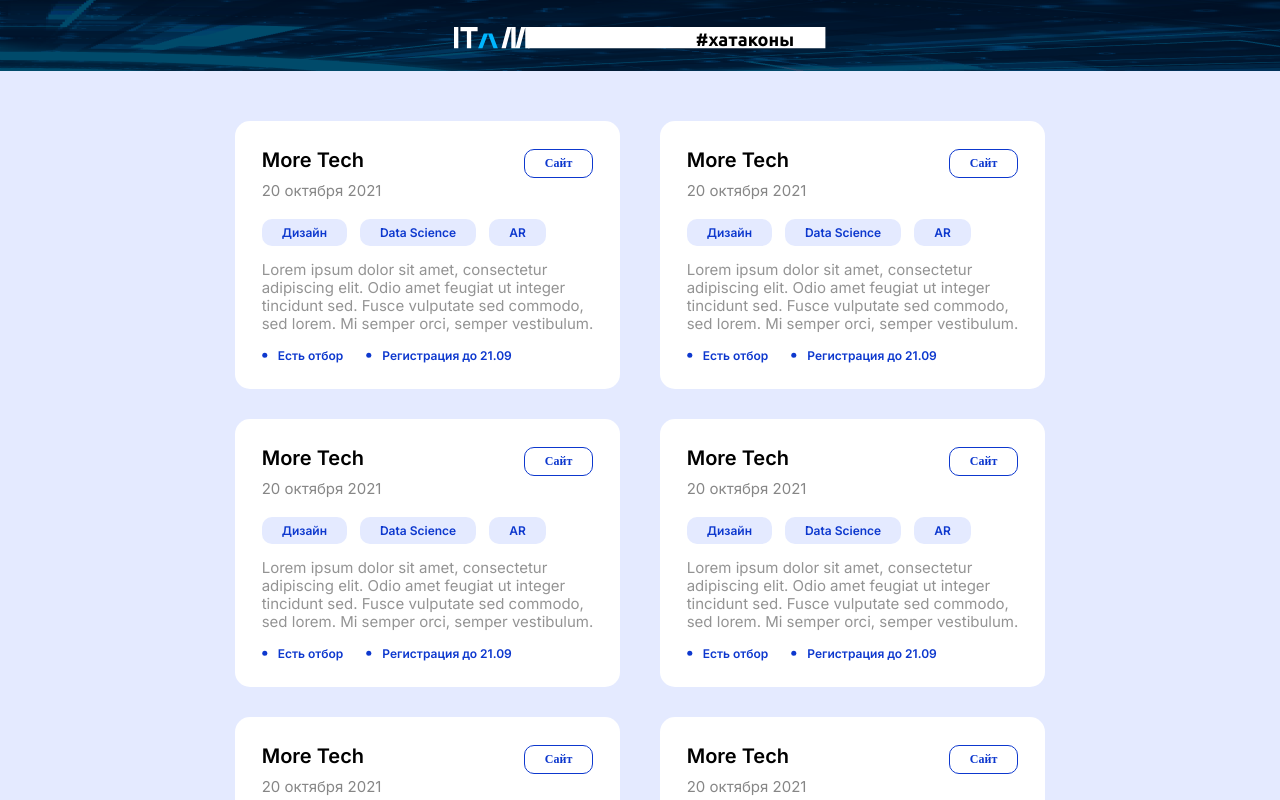
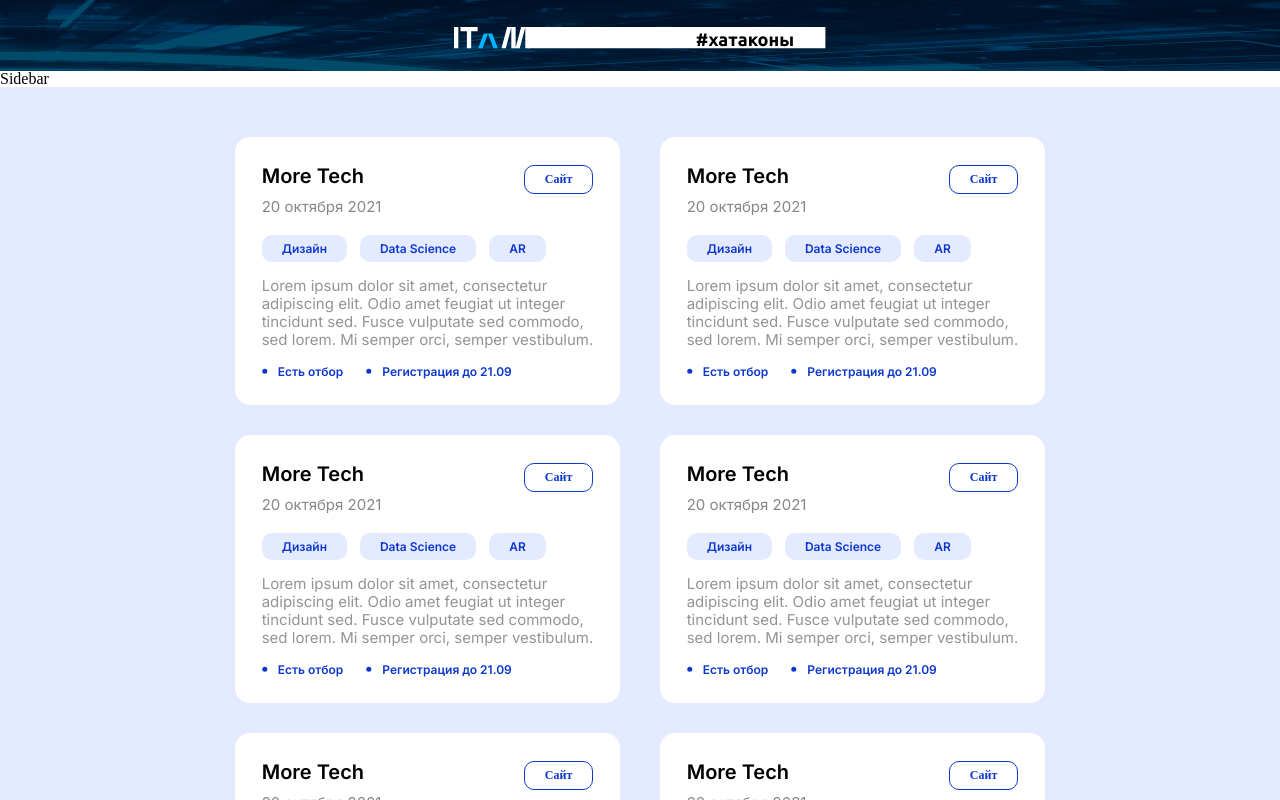
Before and after one commit to yaroslavbabii2023/react-vite, a React (Vite) app: page / in a window 1280 px wide. Shown: the top 800 px of the page. Built offline with nearby package versions, Linux system fonts and the light colour scheme.

Commit message:
create AppLayout.jsx and SideBar.module.css

```diff
--- a/src/app/AppLayout.jsx
+++ b/src/app/AppLayout.jsx
@@ -1,10 +1,12 @@
 import { Outlet } from "react-router-dom";
 import AppHeader from "../components/AppHeader/AppHeader";
+import SideBar from "../components/SideBar/SideBar.jsx";
 
 export default function AppLayout() {
     return (
         <>
             <AppHeader />
+            <SideBar/>
             <main className="app-main">
                 <Outlet />
             </main>
--- /dev/null
+++ b/src/components/SideBar/SideBar.jsx
@@ -0,0 +1,5 @@
+const SideBar = () => {
+    return (<aside>Sidebar</aside>)
+}
+
+export default SideBar
```
Also changed, not shown: src/components/SideBar/SideBar.module.css (added).
